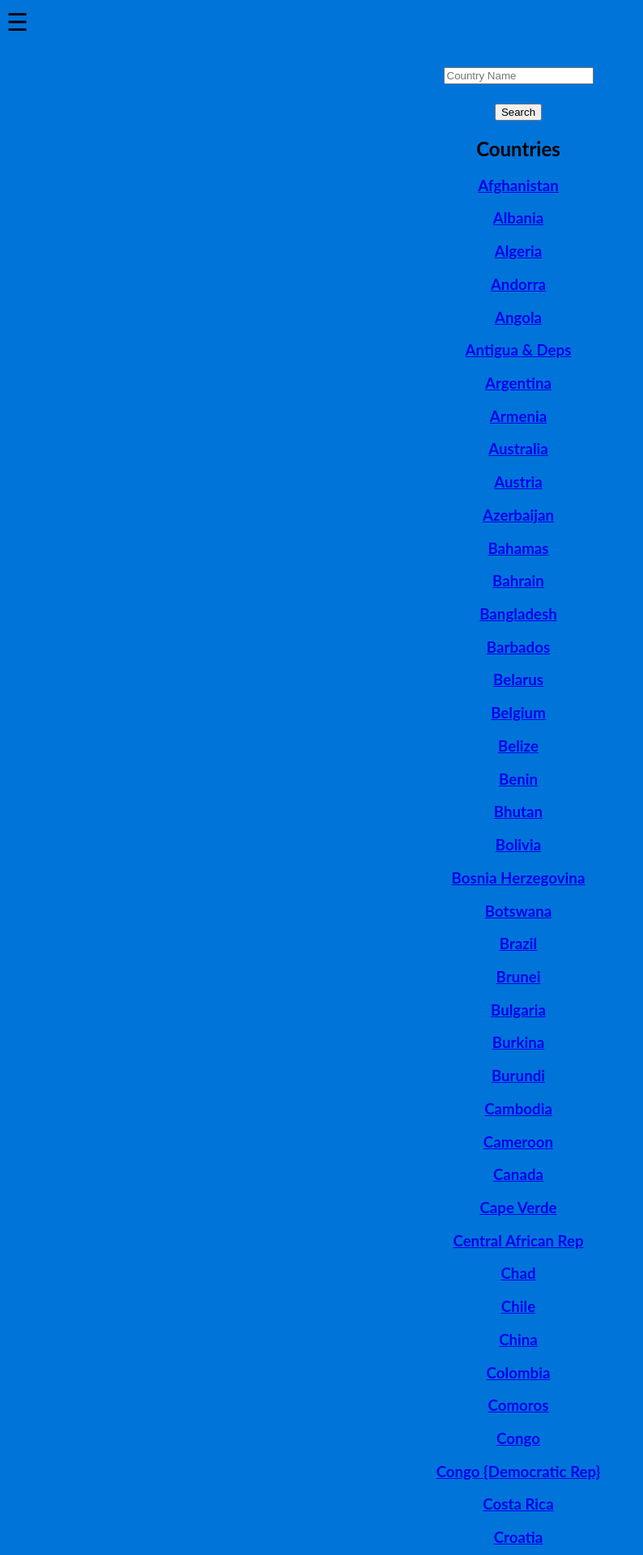
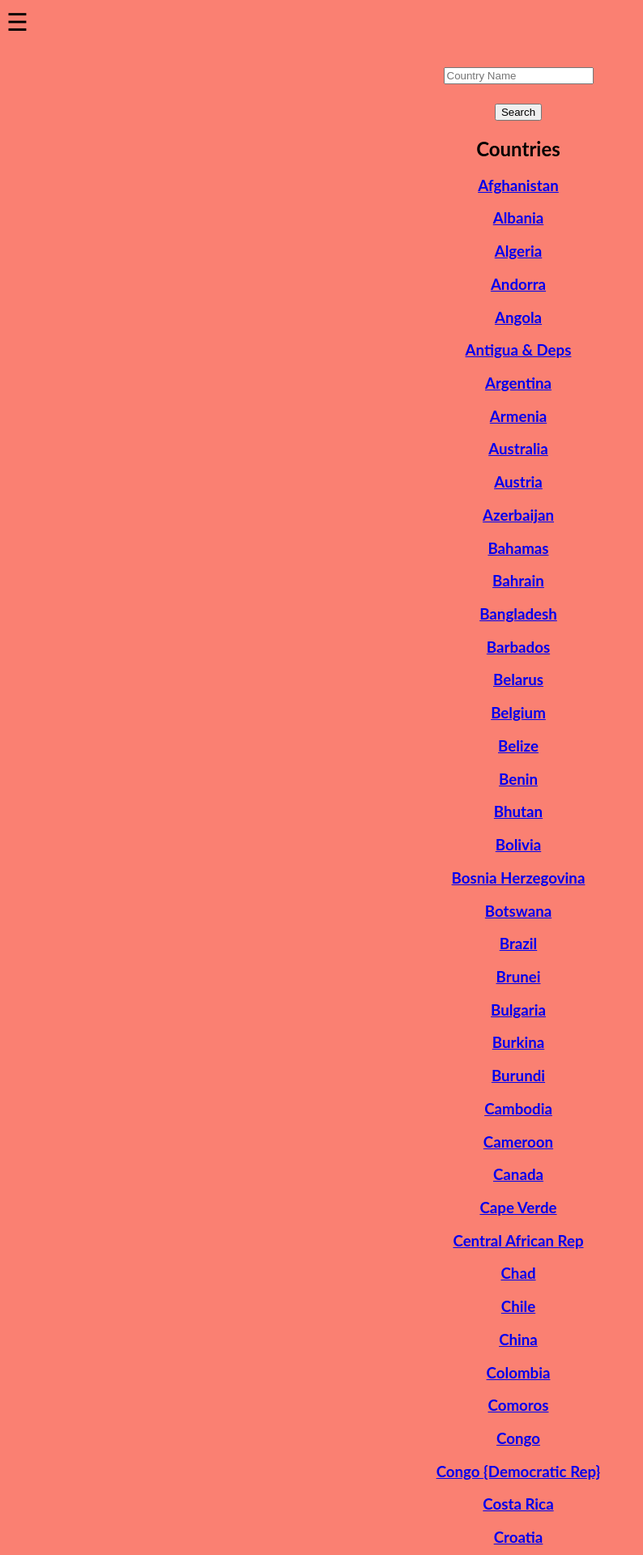
Before and after one commit to delivey/schoolvid19, a Flask app: page /countries in a window 1280 px wide. Shown: the top 1920 px of the page at 81% size, without its empty margins (0-794 px from the left). Run offline with Flask 2, Linux system fonts and the light colour scheme; data comes from the database, SQL or seed files in the repository.

Commit message:
Update style.css
updated stuff

```diff
--- a/static/style.css
+++ b/static/style.css
@@ -1,6 +1,6 @@
 body {
   font-family: "Lato", sans-serif;
-  background-color: #0074D9;
+  background-color: #FA8072;
 }
 
 .sidenav {
@@ -26,7 +26,7 @@ body {
 }
 
 .sidenav a:hover {
-  color: tomato;
+  color: aqua;
 }
 
 .sidenav .closebtn {
@@ -41,3 +41,11 @@ body {
   .sidenav {padding-top: 15px;}
   .sidenav a {font-size: 18px;}
 }
+#g
+{
+  background-color: yellow;
+}
+.loln
+{
+  height: 25px;
+}
```
